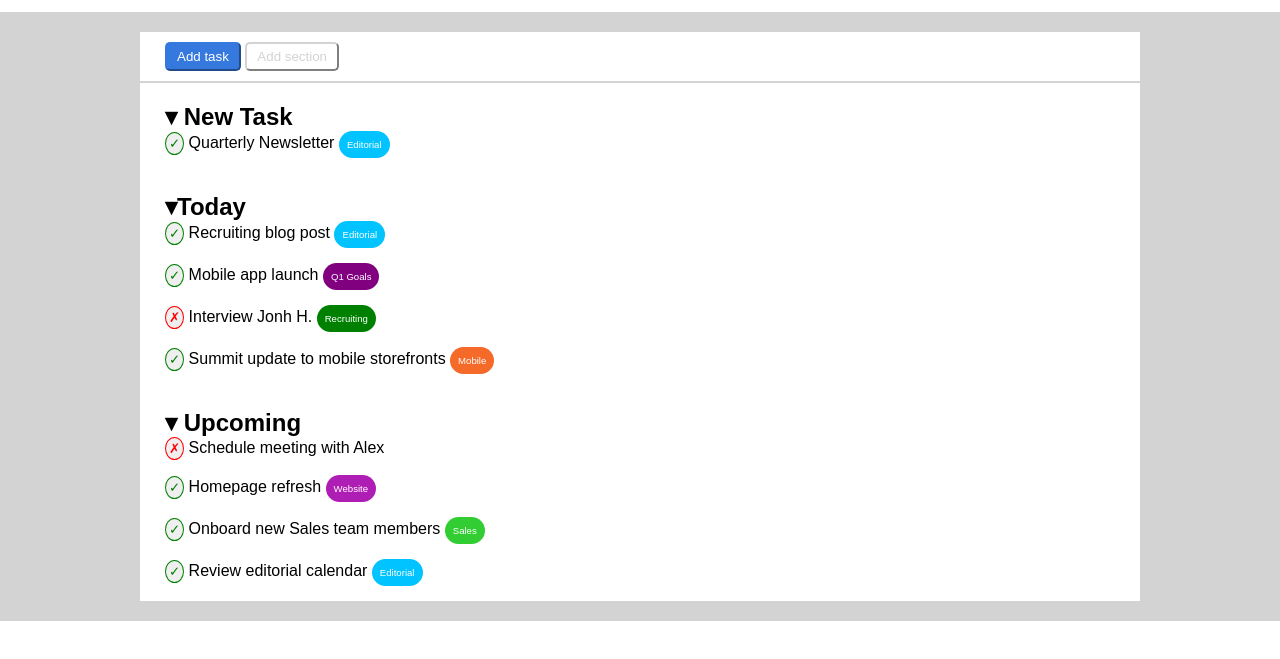
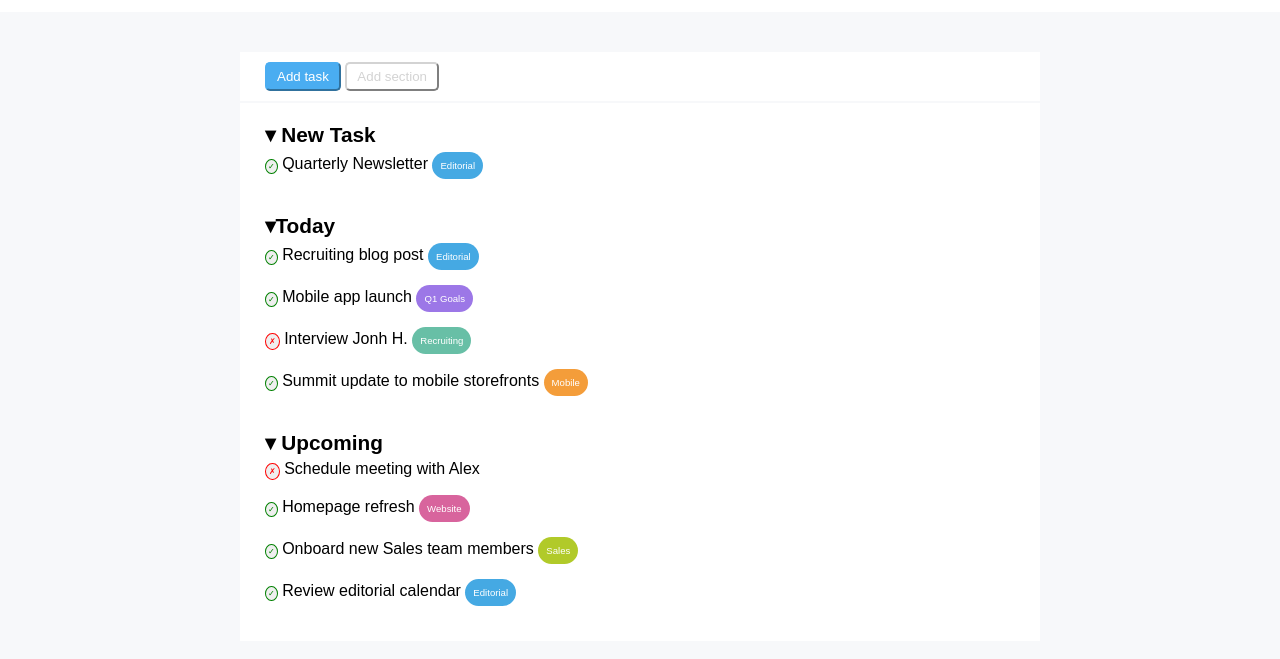
Before and after one commit to AndreaBeltramin/html-css-toboolist, a plain HTML site: page index.html in a window 1280 px wide. Shown: the part 69-728 px from the top of the page. Drawn offline with Linux system fonts and the light colour scheme.

Commit message:
change color, fix button

```diff
--- a/css/style.css
+++ b/css/style.css
@@ -15,14 +15,14 @@ body {
 .container {
 	margin: 0 auto;
 	padding: 0;
-	width: 1000px;
+	width: 800px;
 	max-width: 100%;
 	background-color: white;
 }
 
-button {
-	padding: 5px 10px;
-	border-radius: 5px;
+h2 {
+	font-size: 1.3rem;
+	padding-bottom: 5px;
 }
 
 /*header*/
@@ -47,26 +47,35 @@ button {
 /*main*/
 
 .main-box {
-	background-color: lightgray;
-	padding: 20px;
+	background-color: rgb(247, 248, 250);
+	padding: 40px;
 }
 
 .button-section {
 	border-bottom: solid 2px;
-	border-color: lightgray;
+	border-color: rgb(247, 248, 250);
 	padding: 10px 25px;
 }
 
+.button-section button {
+	padding: 5px 10px;
+	border-radius: 5px;
+}
+
 .first-button {
-	background-color: #3579df;
+	background-color: rgb(74, 173, 241);
 	color: white;
-	border-color: #3579df;
+	border-color: rgb(74, 173, 241);
 }
 
 .second-button {
 	background-color: white;
 	color: lightgray;
 	border-color: lightgray;
+}
+
+.list-section {
+	padding-bottom: 20px;
 }
 
 ul {
@@ -80,12 +89,13 @@ li {
 
 li > button {
 	border-style: none;
+	font-size: 0.5rem;
 }
 
 .check {
 	border-radius: 50%;
 	border: solid green 1px;
-	padding: 3px;
+	padding: 2px;
 	color: green;
 }
 
@@ -100,26 +110,26 @@ li > button {
 	color: white;
 	border-radius: 20px;
 	padding: 8px;
-	background-color: rgb(0, 195, 255);
+	background-color: rgb(69, 169, 227);
 	font-size: 0.6rem;
 }
 
 .Q1goals {
-	background-color: purple;
+	background-color: rgb(156, 119, 231);
 }
 
 .recruiting {
-	background-color: green;
+	background-color: rgb(104, 191, 166);
 }
 
 .mobile {
-	background-color: rgb(245, 105, 41);
+	background-color: rgb(244, 157, 58);
 }
 
 .website {
-	background-color: rgb(175, 30, 180);
+	background-color: rgb(216, 100, 157);
 }
 
 .sales {
-	background-color: limegreen;
+	background-color: rgb(177, 202, 41);
 }
```
